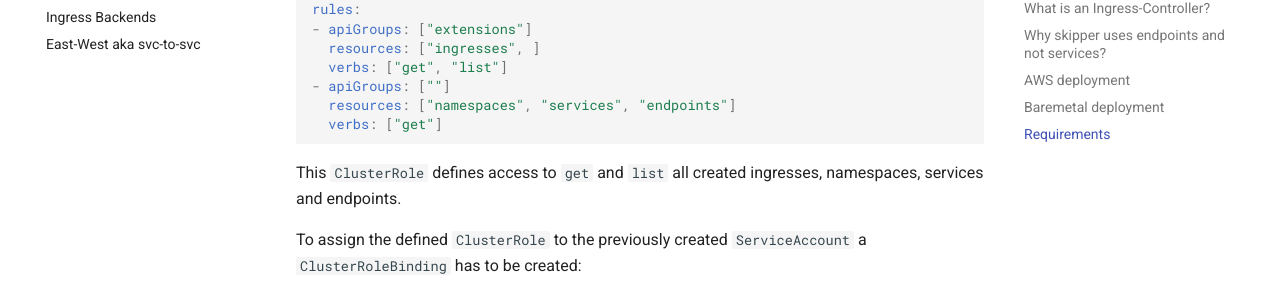
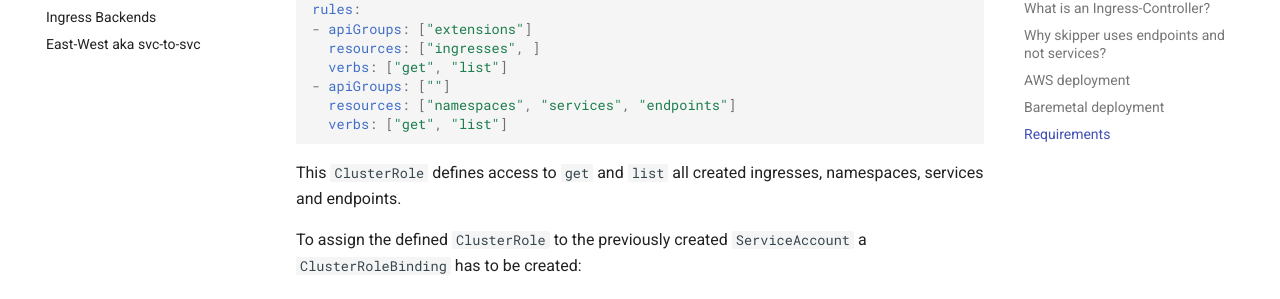
Before and after one commit to zalando/skipper, an MkDocs documentation site: the page built from docs/kubernetes/ingress-controller.md, in a window 1280 px wide and 1400 px high, scrolled down 9163 px. Shown: the part 145-444 px from the top of the window. Built offline with MkDocs 1.6.1 and Material for MkDocs 9.7.7, drawn with Linux system fonts in a browser that asks for light colours; comment, search, counter and statistics services are not loaded; some of the changed text lies outside the part shown.

Commit message:
Fix sample rbac yaml
Signed-off-by: masahiro331 <m_fujimura@r.recruit.co.jp>

````diff
--- a/docs/kubernetes/ingress-controller.md
+++ b/docs/kubernetes/ingress-controller.md
@@ -377,7 +377,7 @@ rules:
   verbs: ["get", "list"]
 - apiGroups: [""]
   resources: ["namespaces", "services", "endpoints"]
-  verbs: ["get"]
+  verbs: ["get", "list"]
 ```
 
 This `ClusterRole` defines access to `get` and `list` all created ingresses, namespaces, services and endpoints.
````
Also changed, not shown: other parts of docs/kubernetes/ingress-controller.md (+1 -0 lines).
